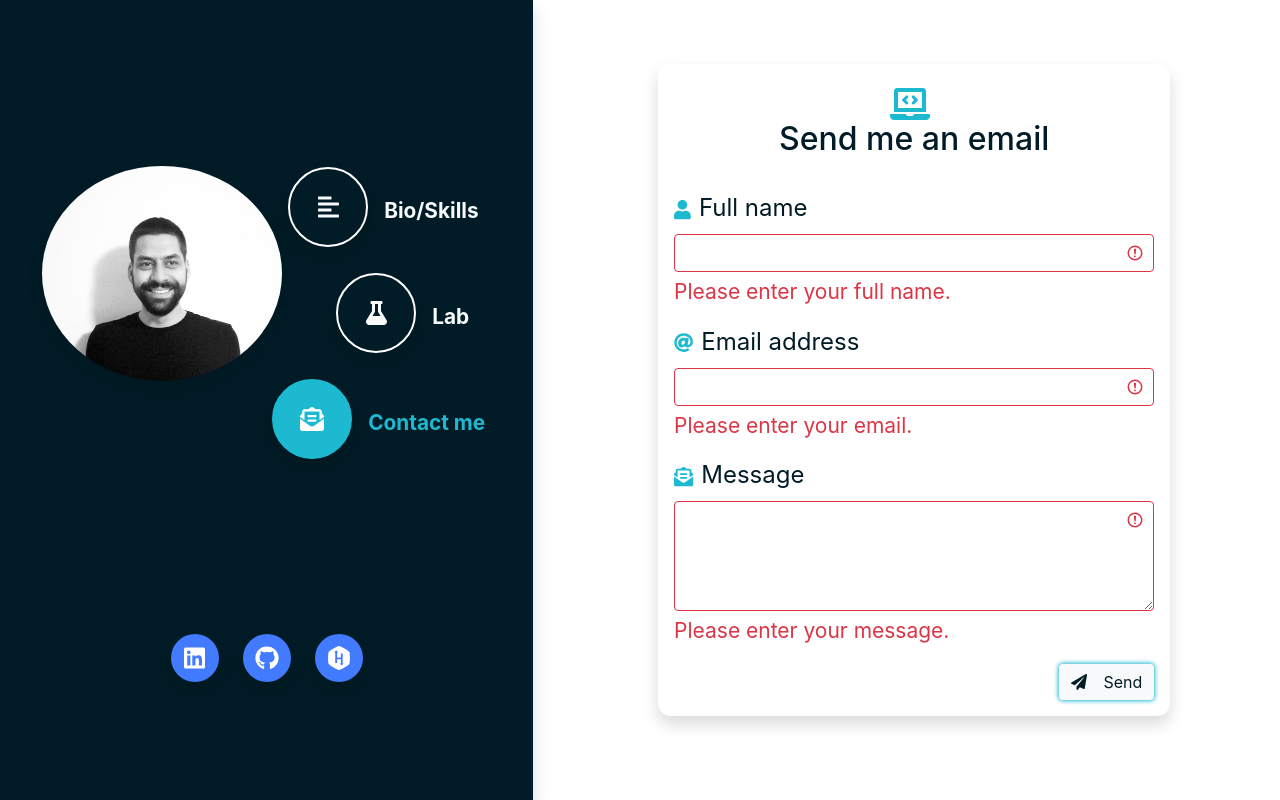
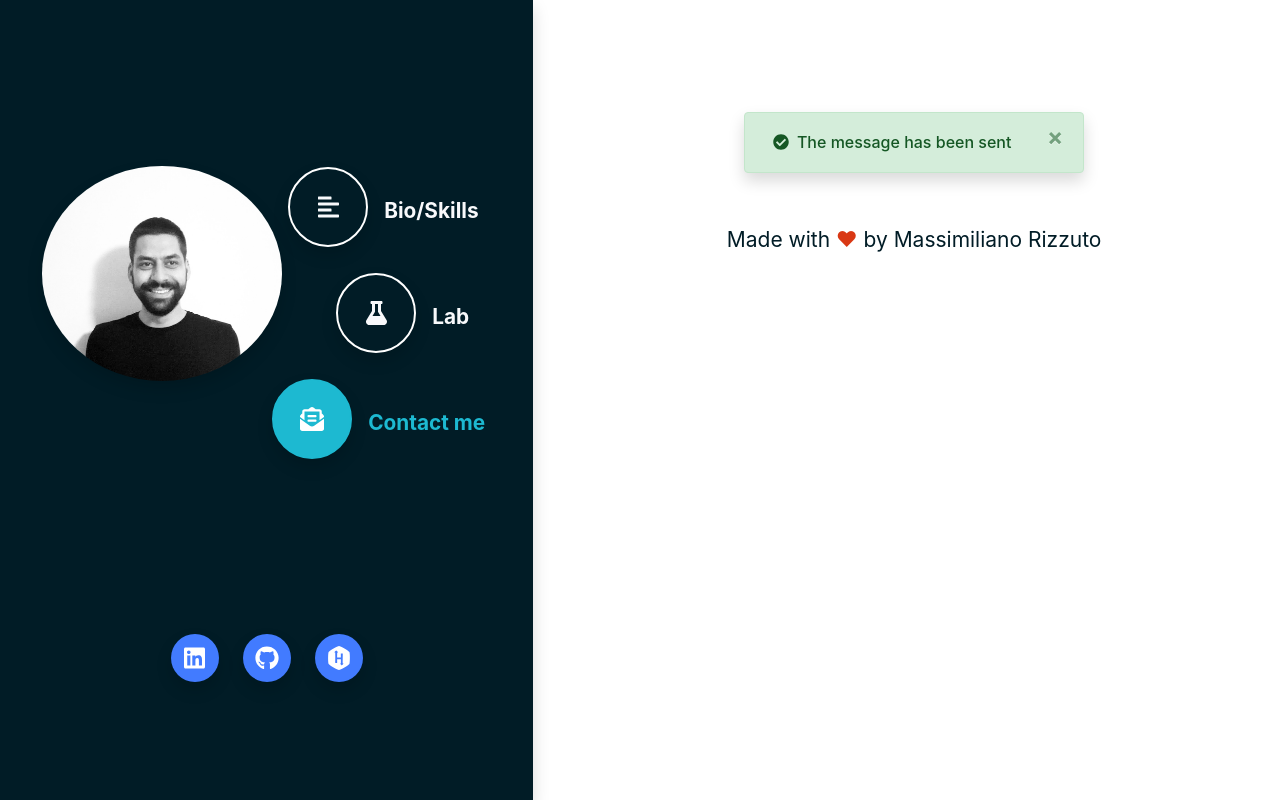
Before and after one commit to Massimilianok/my-portfolio-app, a React (Create React App) app: page /contact in a window 1280 px wide. Both pictures are taken after typing "Sample", "name@example.com", "Sample" into the empty fields and a click on the button "Send". Built offline with nearby package versions, Linux system fonts and the light colour scheme.

Commit message:
feat: Add alert message after sending the email

```diff
--- a/src/App.js
+++ b/src/App.js
@@ -35,7 +35,6 @@ const App = () => {
             <Switch>
               <Route path="/" exact>
                 <Bio />
-                <Footer />
               </Route>
               <Route path="/lab">
                 <Lab />
@@ -45,6 +44,7 @@ const App = () => {
               </Route>
               <Redirect to="/" />
             </Switch>
+            <Footer />
           </Main>
         </Col>
       </Row>
--- a/src/components/AlertPortfolio/AlertPortfolio.js
+++ b/src/components/AlertPortfolio/AlertPortfolio.js
@@ -1,13 +1,23 @@
 import React from 'react';
 import Alert from 'react-bootstrap/Alert';
 import { FontAwesomeIcon } from '@fortawesome/react-fontawesome';
-import { faExclamationCircle } from '@fortawesome/free-solid-svg-icons';
 
-const AlertPortfolio = ({ variant, message, onCloseAlert }) => {
+const AlertPortfolio = ({
+  variant,
+  message,
+  onCloseAlert,
+  icon,
+  dismissible,
+}) => {
   return (
-    <Alert variant={variant} onClose={onCloseAlert} dismissible>
-      <Alert.Heading as="h6">
-        <FontAwesomeIcon icon={faExclamationCircle} className="mr-2"/>
+    <Alert
+      variant={variant}
+      onClose={onCloseAlert}
+      dismissible={dismissible}
+      className="my-5 shadow"
+    >
+      <Alert.Heading as="h6" className="mb-0 p-2">
+        <FontAwesomeIcon icon={icon} className="mr-2" />
         {message}
       </Alert.Heading>
     </Alert>
--- a/src/pages/ContactMe/ContactMe.js
+++ b/src/pages/ContactMe/ContactMe.js
@@ -6,25 +6,33 @@ import {
   faEnvelopeOpenText,
   faLaptopCode,
   faPaperPlane,
+  faCheckCircle,
 } from '@fortawesome/free-solid-svg-icons';
 import './ContactMe.css';
 import Form from 'react-bootstrap/Form';
 import Button from 'react-bootstrap/Button';
+import AlertPortfolio from '../../components/AlertPortfolio/AlertPortfolio';
 
 const ContactMe = () => {
   const [validated, setValidated] = useState(false);
   const [formData, setFormData] = useState({});
+  const [sentAlert, setSentAlert] = useState(false);
   const form = useRef();
 
   useEffect(() => {
+    initFormState();
+  }, []);
+
+  const initFormState = () => {
     // Setup formData state based on the inputs form
     for (let input of form.current) {
       if (input.name)
         setFormData((prevState) => ({ ...prevState, [input.name]: '' }));
     }
-  }, []);
+  };
 
   const handleInputUser = (e) => {
+    // Sanitize input
     const input = e.target.value.trim();
     if (input) {
       setFormData((prevState) => ({
@@ -32,30 +40,50 @@ const ContactMe = () => {
         [e.target.name]: input,
       }));
     } else {
+      // Avoid the input is empty
       e.target.value = '';
     }
   };
 
   const handleSubmitForm = (e) => {
     e.preventDefault();
-    // Check if user fill the filed
+    // Check if user fills all fields
     if (form.current.checkValidity()) {
       console.log(formData);
-      form.current.reset();
+      setSentAlert(true);
+      initFormState();
+    } else {
+      setValidated(true);
     }
-    setValidated(true);
+  };
+
+  const handleAlertClose = () => {
+    setSentAlert(false);
   };
 
   return (
+    <>
+      {sentAlert ? (
+        <AlertPortfolio
+          variant="success"
+          message="The message has been sent"
+          onCloseAlert={handleAlertClose}
+          icon={faCheckCircle}
+          dismissible={true}
+        />
+      ) : (
         <Form
           noValidate
           validated={validated}
-      className="form-portfolio shadow p-3"
+          className="form-portfolio shadow p-3 mb-5"
           onSubmit={handleSubmitForm}
           ref={form}
         >
-      <div className="d-flex flex-column justify-content-center align-items-center mb-4 p-2">
-        <FontAwesomeIcon icon={faLaptopCode} className="form-portfolio-icon" />
+          <div className="d-flex flex-column justify-content-center align-items-center mb-4 py-3">
+            <FontAwesomeIcon
+              icon={faLaptopCode}
+              className="form-portfolio-icon"
+            />
             <h2 className="mb-0">Send me an email</h2>
           </div>
           <Form.Group controlId="formFirstName">
@@ -111,13 +139,15 @@ const ContactMe = () => {
               Please enter your message.
             </Form.Control.Feedback>
           </Form.Group>
-      <div className="text-right">
+          <div className="text-right py-3">
             <Button type="submit" className="form-button">
               <FontAwesomeIcon icon={faPaperPlane} className="mr-3" />
               Send
             </Button>
           </div>
         </Form>
+      )}
+    </>
   );
 };
 
--- a/src/pages/Lab/Lab.js
+++ b/src/pages/Lab/Lab.js
@@ -1,12 +1,12 @@
 import React, { useEffect, useState } from 'react';
 import './Lab.css';
+import { faExclamationCircle } from '@fortawesome/free-solid-svg-icons';
 import Row from 'react-bootstrap/Row';
 import Col from 'react-bootstrap/Col';
 import SectionLab from '../../components/SectionLab/SectionLab';
 import Loader from '../../components/Loader/Loader';
 import Sorting from '../../components/Filters/Sorting/Sorting';
 import Filtering from '../../components/Filters/Filtering/Filtering';
-import Footer from '../../components/Footer/Footer';
 import AlertPortfolio from '../../components/AlertPortfolio/AlertPortfolio';
 
 const repoExclude = 'wbs-tajam';
@@ -73,6 +73,8 @@ const Lab = () => {
           variant="danger"
           {...alert}
           onCloseAlert={handleCloseAlert}
+          icon={faExclamationCircle}
+          dismissible={false}
         />
       )}
       {repoList && (
@@ -101,7 +103,6 @@ const Lab = () => {
               <SectionLab key={repo.id} repo={repo} />
             )
           )}
-      {repoList && <Footer />}
     </>
   );
 };
```
Also changed, not shown: 1 other file (tests, documents, lock files or other folders). Lines whose indentation alone changed are shown as unchanged.
